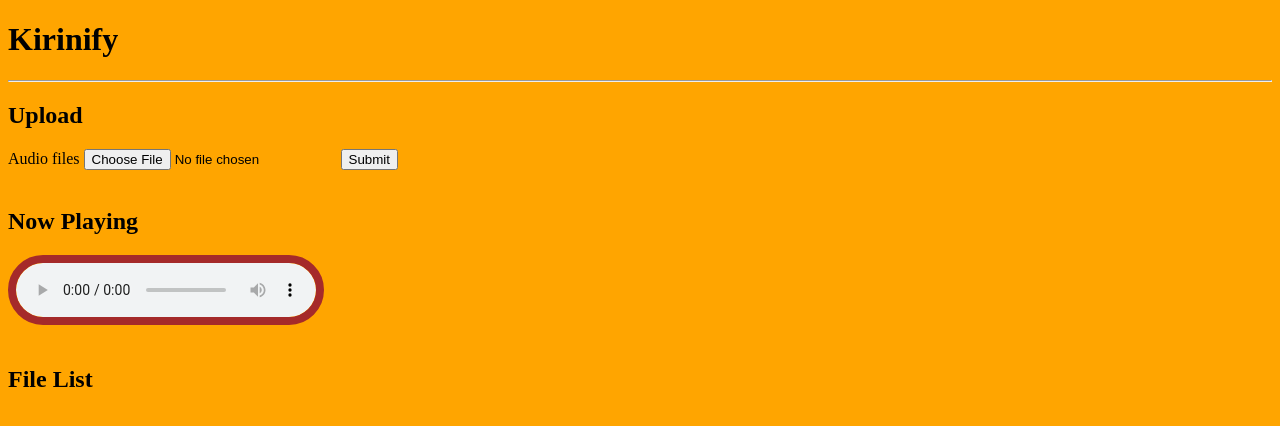
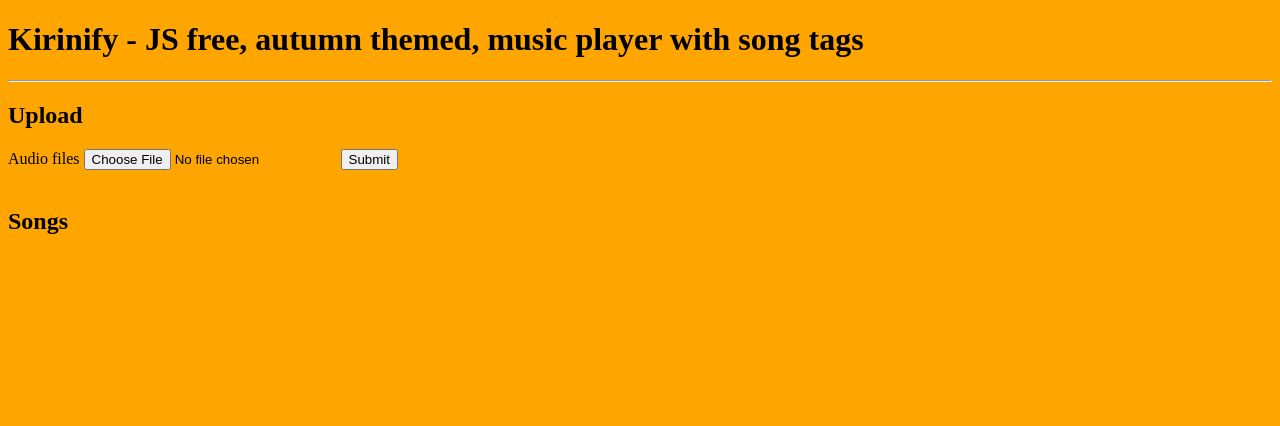
Before and after one commit to shania-codes/kirin, a Python web app: template templates/index.html in a window 1280 px wide. Shown: the top 426 px of the page. Run offline with Jinja, Linux system fonts and the light colour scheme; the template is opened without the code that fills it, so the values that code supplies are empty.

Commit message:
Remove JS and start front end for adding tags

```diff
--- a/templates/index.html
+++ b/templates/index.html
@@ -5,7 +5,7 @@ Kirinify
 {% endblock %}
 
 {% block header %}
-Kirinify
+Kirinify - JS free, autumn themed, music player with song tags
 {% endblock %}
 
 
@@ -13,56 +13,28 @@ Kirinify
 <h2>Upload</h2>
 <form method="post" enctype=multipart/form-data>
     <label>Audio files</label>
-    <input type="file" name="audio" accept="audio/flac, audio/mp3"><!--multiple>-->
+    <input type="file" name="audio" accept="audio/flac, audio/mp3">
     <button  type="submit">Submit</button>
 </form>
 
 
-<br><h2>Now Playing</h2>
-<div id="now_playing">
-    <audio id="current_song" controls autoplay></audio>
-</div>
-<style>
-    #current_song {
-        border: solid brown 8px;
-        /*padding: 0px;*/
-        border-radius: 90px;
-    }
-</style>
-
-<br><h2>File List</h2>
+<br><h2>Songs</h2>
 <ul>
 {% for file in files %}
-    <li id="li{{ loop.index0 }}" style="display:inline;">{{file}}</li>
-    <button style="display:inline;" onclick="current_song.src = './static/{{files[loop.index0]}}'"; >Play</button><br>
+    <li id="li{{ loop.index0 }}" style="display:inline;">{{file}}
+    <audio controls src="./static/{{file}}"></audio>
+    <form method="post">
+        <input hidden name="form" value="add_tag_to_song">
+        <input hidden name="file" value="{{file}}">
+        <label>Tag name <small>(case-sensitive?)</small></label>
+        <input id="tag" type="text" name="tag">
+        <button type="submit">Add Tag</button>
+    </form>
+    </li>
+    <br>
 {% endfor %}
 </ul>
 
 
-{#
-<br><h2>Queue</h2>
-<ul>
-{% for song in queue %}
-    <li>{{song}}</li>
-    Add id=song_{id}, play button, add/remove from queue button, move up/down in queue buttons
-    <br>
-{% endfor %}
-</ul>
-#}
-
-
-
-
-
-<script>
-    const current_song = document.getElementById("current_song");
-    current_song.src = "./static/{{files[0]}}"; // Set current song to the first file (sorted ?alphabetically?)
-    let all_songs = [];
-    {% for file in files %}
-    all_songs.push("{{file}}");
-    {% endfor %}
-</script>
-
-
 
 {% endblock %}
```
Also changed, not shown: app.py (+12 -7 lines), README.md.
